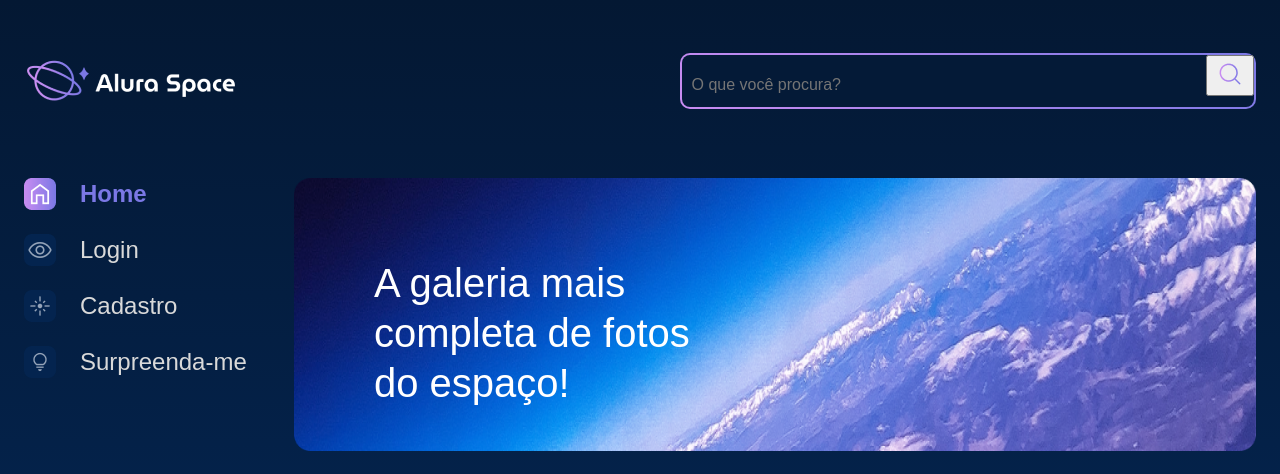
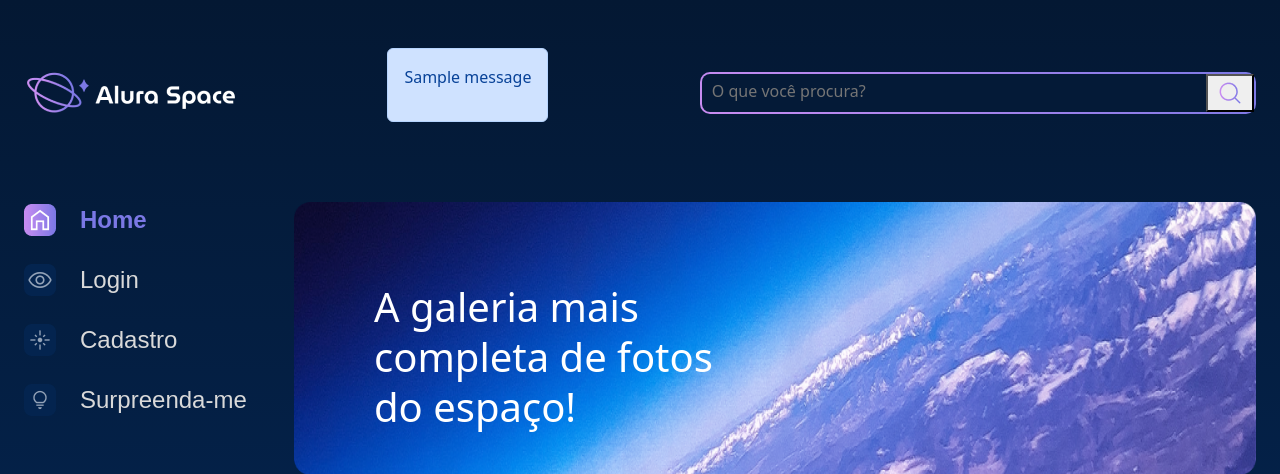
Before and after one commit to EricCavalcante/Alura_Space, a Django app: page / in a window 1280 px wide. Shown: the top 474 px of the page. Run offline with Django 4.2, Linux system fonts and the light colour scheme; tables that the repository leaves empty hold one stand-in row (values such as "Sample post"); grey boxes marked "Sample" are stand-in pictures; one stand-in notice (Sample message) is shown.

Commit message:
Adicionando mensagens de alerta

```diff
--- a/templates/galeria/base.html
+++ b/templates/galeria/base.html
@@ -11,6 +11,7 @@
     <link rel="preconnect" href="https://fonts.gstatic.com" crossorigin>
     <link href="https://fonts.googleapis.com/css2?family=Poppins:wght@400;500;600&display=swap" rel="stylesheet">
     <link rel="stylesheet" href="{% static '/styles/style.css' %}">
+    <link href="https://cdn.jsdelivr.net/npm/bootstrap@5.2.2/dist/css/bootstrap.min.css" rel="stylesheet" integrity="sha384-Zenh87qX5JnK2Jl0vWa8Ck2rdkQ2Bzep5IDxbcnCeuOxjzrPF/et3URy9Bv1WTRi" crossorigin="anonymous">
 </head>
 
 <body>
--- a/templates/galeria/partials/_menu.html
+++ b/templates/galeria/partials/_menu.html
@@ -2,6 +2,11 @@
 <div class="pagina-inicial">
     <header class="cabecalho">
         <img src="{% static '/assets/logo/Logo(2).png' %}" alt="Logo da Alura Space" />
+        {% for message in messages %}
+            <div class="alert alert-primary">
+                <p id="messages">{{message}}</p>
+            </div>
+            {% endfor %}
         <div class="cabecalho__busca">
             <div class="busca__fundo">
                 <form action="{% url 'buscar' %}">
--- a/templates/usuarios/cadastro.html
+++ b/templates/usuarios/cadastro.html
@@ -20,6 +20,11 @@
     <div class="pagina-inicial">
         <header class="cabecalho">
             <img src="{% static '/assets/logo/Logo(2).png' %}" alt="Logo da Alura Space" />
+            {% for message in messages %}
+            <div class="alert alert-primary">
+                <p id="messages">{{message}}</p>
+            </div>
+            {% endfor %}
             <div class="cabecalho__busca">
                 <div class="busca__fundo">
                     <form action="{% url 'buscar' %}">
--- a/templates/usuarios/login.html
+++ b/templates/usuarios/login.html
@@ -20,6 +20,11 @@
     <div class="pagina-inicial">
         <header class="cabecalho">
             <img src="{% static '/assets/logo/Logo(2).png' %}" alt="Logo da Alura Space" />
+            {% for message in messages %}
+            <div class="alert alert-primary">
+                <p id="messages">{{message}}</p>
+            </div>
+            {% endfor %}
             <div class="cabecalho__busca">
                 <div class="busca__fundo">
                     <form action="{% url 'buscar' %}">
--- a/usuarios/views.py
+++ b/usuarios/views.py
@@ -2,6 +2,7 @@ from django.shortcuts import render, redirect
 from usuarios.forms import LoginForms, CadastroForms
 from django.contrib.auth.models import User
 from django.contrib import auth
+from django.contrib import messages
 
 def login(request):
     form = LoginForms
@@ -21,9 +22,11 @@ def login(request):
 
         if usuario is not None:
             auth.login(request, usuario)
+            messages.success(request, "Login efetuado com sucesso!")
             return redirect ('index')
 
         else:
+            messages.error(request, "Erro ao efetuar login")
             return redirect('login')
 
     return render(request, "usuarios/login.html", {"form":form})
@@ -36,6 +39,7 @@ def cadastro(request):
 
         if form.is_valid():
             if form["senha1"].value() != form["senha2"].value():
+                messages.error(request,'Senhas são diferentes')
                 return redirect('cadastro')
 
             nome=form['nome_cadastro'].value()
@@ -43,6 +47,7 @@ def cadastro(request):
             senha=form['senha1'].value()
 
             if User.objects.filter(username=nome).exists():
+                messages.error(request,'Usuário já existente')
                 return redirect('cadastro')
 
             usuario = User.objects.create_user(
@@ -51,6 +56,7 @@ def cadastro(request):
                 password=senha
             )
             usuario.save()
+            messages.success(request,'Usuário criado com sucesso!')
             return redirect('login')
 
     return render(request, "usuarios/cadastro.html", {"form":form})
```
